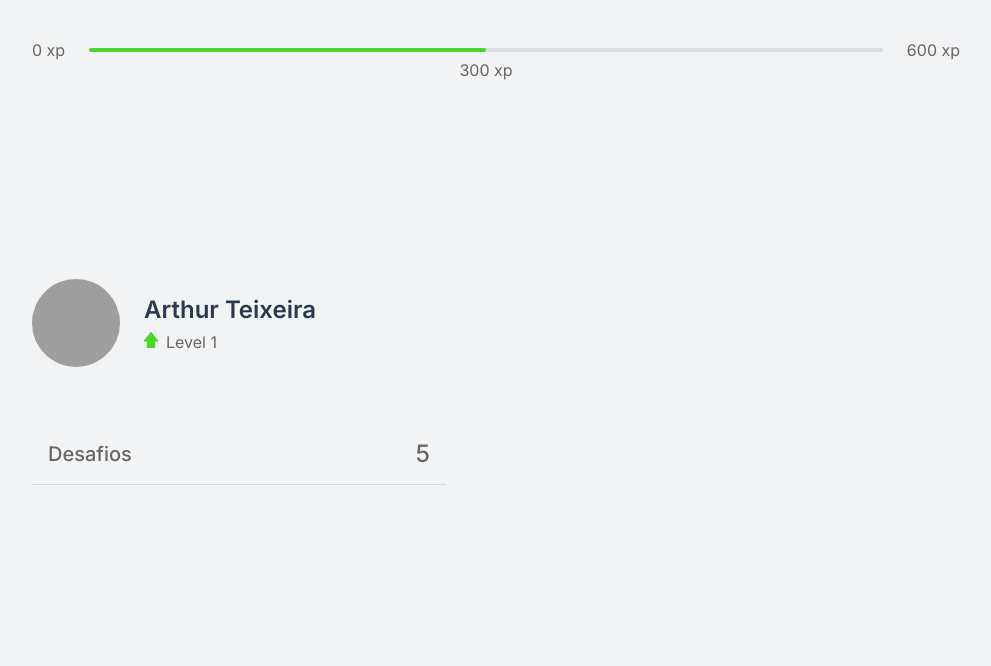
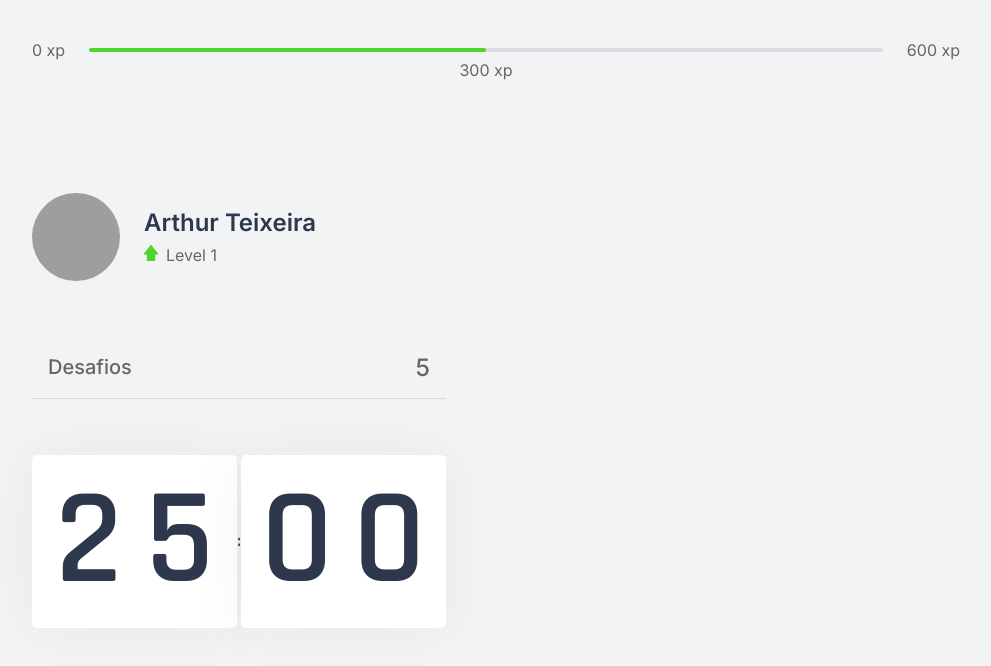
Before and after one commit to Arthur-art/ApplicationMoveit, a Next.js app in the folder moveit-next/: page / in a window 1280 px wide. Shown: the top 666 px of the page, without its empty margins (144-1135 px from the left). Built offline with nearby package versions, Linux system fonts and the light colour scheme; grey boxes are pictures that could not be loaded.

Commit message:
Creating components Countdown and Countdown css module

```diff
--- /dev/null
+++ b/moveit-next/src/components/Countdown.tsx
@@ -0,0 +1,17 @@
+import styles from '../styles/components/Countdown.module.css'
+
+export function Countdown(){
+    return (
+        <div className={styles.countdownContainer}>
+            <div>
+                <span>2</span>
+                <span>5</span>
+            </div>
+            <span>:</span>
+            <div>
+                <span>0</span>
+                <span>0</span>
+            </div>
+        </div>
+    );
+}
--- a/moveit-next/src/pages/index.tsx
+++ b/moveit-next/src/pages/index.tsx
@@ -2,6 +2,7 @@
 import { Profile } from "../components/Profile";
 import styles from '../styles/pages/Home.module.css'
 import {CompletedChallenges} from '../components/CompletedChallenges';
+import {Countdown} from '../components/Countdown';
 
 export default function Home() {
   return (
@@ -12,6 +13,7 @@
         <div>
           <Profile />
           <CompletedChallenges />
+          <Countdown />
         </div>
         <div>
 
--- /dev/null
+++ b/moveit-next/src/styles/components/Countdown.module.css
@@ -0,0 +1,21 @@
+.countdownContainer {
+  display: flex;
+  align-items: center;
+  font-family: Rajdhani;
+  font-weight: 600;
+  color: var(--title);
+}
+
+.countdownContainer > div {
+  flex: 1;
+
+  display: flex;
+  align-items: center;
+  justify-content: space-evenly;
+
+  background: var(--white);
+  box-shadow: 0 0 60px rgba(0, 0, 0, 0.05);
+  border-radius: 5px;
+  font-size: 8.5rem;
+  text-align: center;
+}
```
